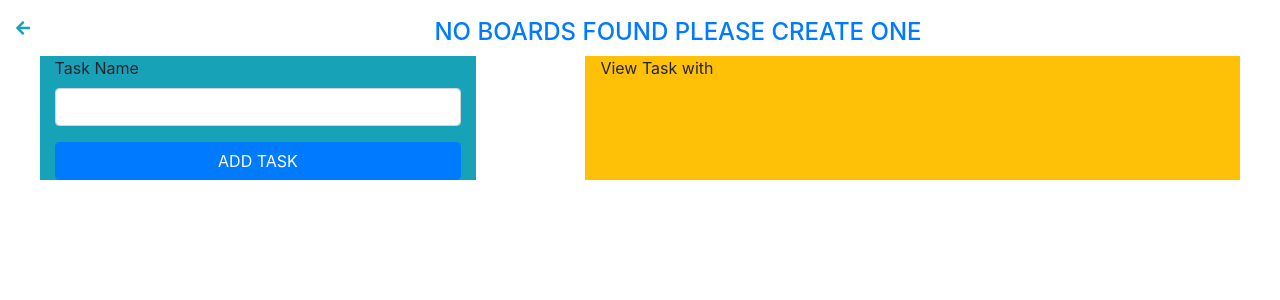
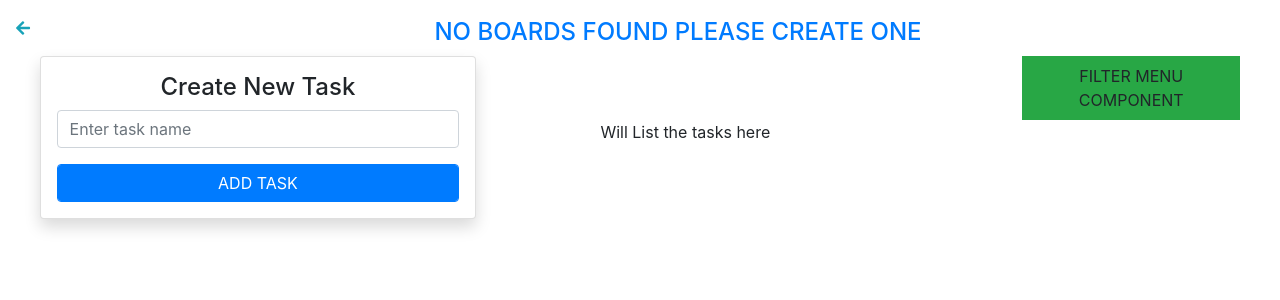
Before and after one commit to mayank-1/Trello-App, a React (Create React App) app: page /board/1 in a window 1280 px wide. Shown: the top 300 px of the page. Built offline with nearby package versions, Linux system fonts and the light colour scheme.

Commit message:
Added tasklist component and also passed the boardID to listTasks to render all the tasks for a particular board

```diff
--- a/src/App.js
+++ b/src/App.js
@@ -62,6 +62,9 @@ class App extends Component {
                               type: "CREATE_NEW_BOARD",
                               payload: this.state.title
                             });
+                            this.setState({
+                              title: ""
+                            });
                           }}
                         >
                           <div className="form-group">
@@ -69,6 +72,7 @@ class App extends Component {
                             <input
                               id="boardTitle"
                               className="form-control"
+                              value={this.state.title}
                               onChange={event =>
                                 this.setState({ title: event.target.value })
                               }
--- a/src/components/BoardDetails.js
+++ b/src/components/BoardDetails.js
@@ -1,6 +1,7 @@
 import React, { Component } from "react";
 import { Link } from "react-router-dom";
 import { connect } from "react-redux";
+import ListTasks from "./ListTasks";
 
 class BoardDetails extends Component {
   state = {
@@ -12,11 +13,11 @@ class BoardDetails extends Component {
       <div>
         <div className="row">
           <Link to="/">
-            <div className="col-md-1 align-self-start m-3 text-info">
+            <div className="col-md-1 col-xs-2 align-self-start m-3 text-info">
               <i className="fas fa-arrow-left"></i>
             </div>
           </Link>
-          <div className="col-md-6 mx-auto align-self-center text-primary mt-3">
+          <div className="col-md-6 col-xs-8 mx-auto align-self-center text-primary mt-3">
             <h4 className="text-center">
               {this.props.boards.length > 0
                 ? this.props.boards[this.props.match.params.id].title
@@ -25,7 +26,7 @@ class BoardDetails extends Component {
           </div>
         </div>
         <div className="row">
-          <div className="col-md-4 mx-auto bg-info">
+          <div className="col-md-4 col-xs-10 mx-auto card shadow p-3">
             <form
               onSubmit={e => {
                 e.preventDefault();
@@ -36,15 +37,20 @@ class BoardDetails extends Component {
                     boardId: this.props.match.params.id
                   }
                 });
+                this.setState({
+                  taskName: ""
+                });
               }}
             >
+              <h4 className="text-center">Create New Task</h4>
               <div className="form-group">
-                <label htmlFor="task-name">Task Name</label>
                 <input
                   id="task-name"
                   className="form-control"
                   onChange={e => this.setState({ taskName: e.target.value })}
                   type="text"
+                  value={this.state.taskName}
+                  placeholder="Enter task name"
                 />
               </div>
               <input
@@ -54,7 +60,18 @@ class BoardDetails extends Component {
               />
             </form>
           </div>
-          <div className="col-md-6 mx-auto bg-warning">View Task with</div>
+          <div className="col-md-6 col-xs-10 mx-auto">
+            <div className="row">
+              <div className="col-md-4 bg-success ml-auto p-2 text-center">
+                FILTER MENU COMPONENT
+              </div>
+            </div>
+            <div className="row">
+              <div className="col-md">
+                <ListTasks forBoardWithID={this.props.match.params.id} />
+              </div>
+            </div>
+          </div>
         </div>
       </div>
     );
--- /dev/null
+++ b/src/components/ListTasks.js
@@ -0,0 +1,16 @@
+import React, { Component } from "react";
+import { connect } from "react-redux";
+
+class ListTasks extends Component {
+  render() {
+    console.log("PROPS HERE: ", this.props);
+    return <div>Will List the tasks here</div>;
+  }
+}
+
+const mapStateToProps = state => {
+  console.log("STATE IN LIST TASKS: ", state);
+  return state;
+};
+
+export default connect(mapStateToProps)(ListTasks);
```
